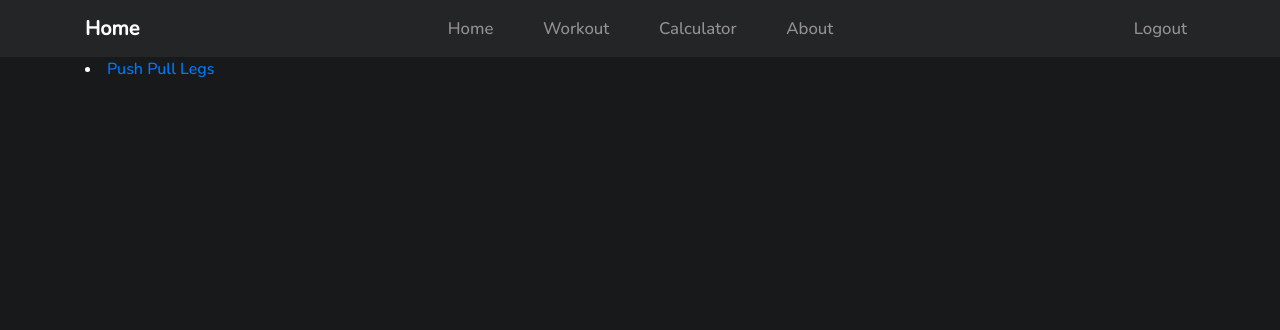
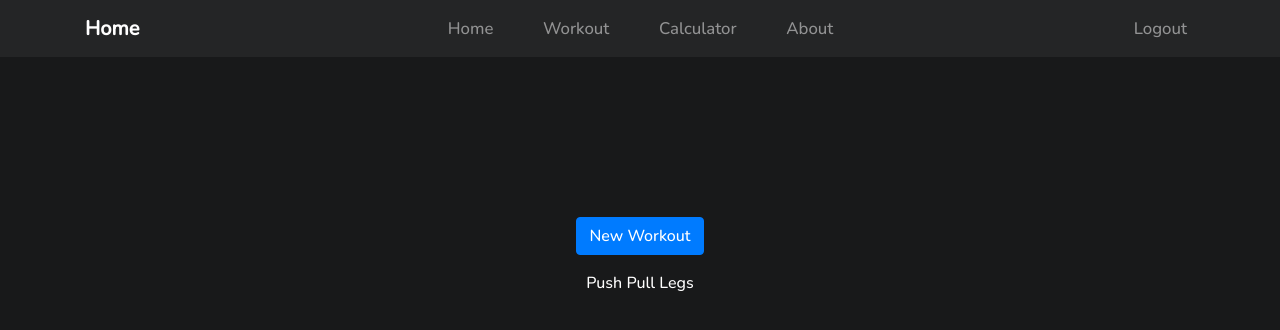
Before and after one commit to bsule/Workout-Tracker, a Django app: page /workouts/list/ in a window 1280 px wide. Shown: the top 330 px of the page. Run offline with Django 4.2, Linux system fonts and the light colour scheme; a user stored in the database is signed in; data comes from the database, SQL or seed files in the repository; both versions use the stored data as it was after the commit; parts of the project's set-up code (start-up, migrations or seed data) failed here and were passed over; some libraries are stand-ins or nearby versions.

Commit message:
made separate css files for each html page and added css for workoutlist

```diff
--- a/workout_tracker/templates/base.html
+++ b/workout_tracker/templates/base.html
@@ -34,7 +34,7 @@
                 <a class="nav-link" href="{% url 'home' %}">Home<span class="sr-only">(current)</span></a>
               </li>
               <li class="nav-item">
-                <a class="nav-link" href="{% url 'workout_choose' %}">Workout</a>
+                <a class="nav-link" href="{% url 'workoutsplitshowerview' %}">Workout</a>
               </li>
               <li class="nav-item">
                 <a class="nav-link" href="{% url 'calculator_view' %}">Calculator</a>
--- /dev/null
+++ b/workout_tracker/workouts/static/workouts/workoutlist_style.css
@@ -0,0 +1,20 @@
+
+.workout_list_class{
+    display: flex;
+    justify-content: center;
+    align-items: center;
+    flex-direction: column;
+    margin-top: 20vh;
+}
+
+p{
+    margin-top: 2vh;
+}
+
+a{
+    color: white;
+}
+
+a:hover{
+    color: white;
+}
--- a/workout_tracker/workouts/templates/workout_chooser.html
+++ b/workout_tracker/workouts/templates/workout_chooser.html
@@ -4,7 +4,7 @@
 
 {% block content %}
 
-<link rel="stylesheet" href="{% static 'workouts/workout_style.css' %}">
+<link rel="stylesheet" href="{% static 'workouts/workoutchooser_style.css' %}">
 
     <div class="workout_name_form">
         <form method="POST">
@@ -15,5 +15,4 @@
         </form>
     </div>
 
-
 {% endblock %}
--- a/workout_tracker/workouts/templates/workoutsplitshower.html
+++ b/workout_tracker/workouts/templates/workoutsplitshower.html
@@ -1,12 +1,21 @@
 {% extends 'base.html' %}
+{% load static %}
 
 {% block content %}
+    <link rel="stylesheet" href="{% static 'workouts/workoutlist_style.css' %}">
 
 
-    {% for workout in workoutsplit %}
-        <li><a href="{% url 'reps_view' workout.id %}">{{ workout.name }}</a></li>
-    {% endfor %}
+    <div class="workout_list_class">
+        <a href="{% url 'workout_choose' %}"><input type="submit" class="btn btn-primary" value="New Workout"></a>
 
+        {% if workoutsplit %}
+            {% for workout in workoutsplit %}
+                <p><a class="link" href="{% url 'reps_view' workout.id %}">{{ workout.name }}</a></p>
+            {% endfor %}
+        {% else %}
+            <h5>No Workouts Made</h5>
+        {% endif %}
 
+    </div>
 
 {% endblock %}
```
Also changed, not shown: workout_tracker/workouts/static/workouts/calculator_style.css (added, +24 -0 lines), workout_tracker/workouts/static/workouts/workout_style.css (deleted, +0 -49 lines), workout_tracker/workouts/static/workouts/workoutchooser_style.css (added, +23 -0 lines), workout_tracker/workouts/templates/calculator.html (+4 -9 lines), workout_tracker/db.sqlite3.
